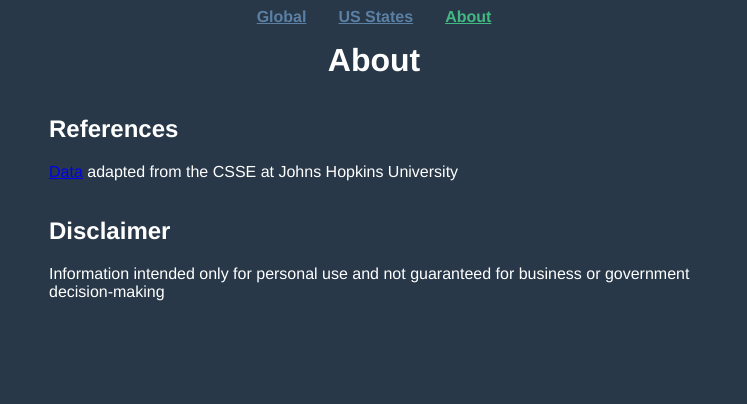
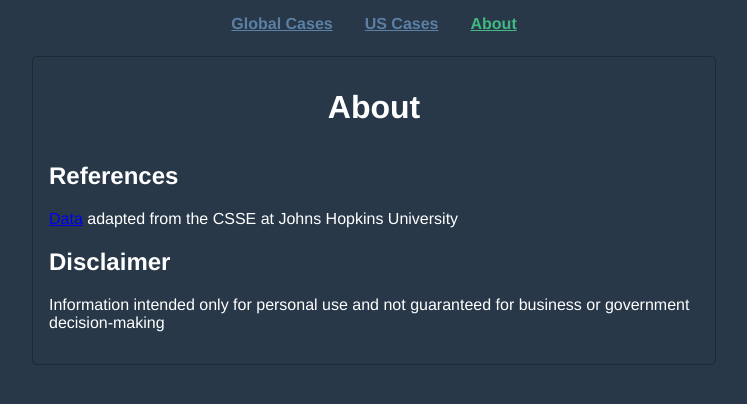
Before and after one commit to awnguy01/covid-19-visualizer, a Vue app: page /about in a window 1280 px wide. Shown: the top 404 px of the page, without its empty margins (266-1013 px from the left). Built offline with nearby package versions, Linux system fonts and the light colour scheme; what vue-loaders would draw is missing.

Commit message:
Updated lambda config and global styles

```diff
--- a/src/App.vue
+++ b/src/App.vue
@@ -1,16 +1,17 @@
 <template>
   <div id="app">
     <nav id="nav">
-      <router-link to="/global">Global</router-link>
-      <router-link to="/us">US States</router-link>
+      <router-link to="/global">Global Cases</router-link>
+      <router-link to="/us">US Cases</router-link>
       <router-link to="/about">About</router-link>
     </nav>
-    <router-view />
+    <div id="routerViewWrapper">
+      <router-view />
+    </div>
   </div>
 </template>
 
 <style lang="scss">
-@import url('./styles/Tooltip.scss');
 h1 {
   margin: 1rem;
 }
@@ -24,6 +25,10 @@ h1 {
 }
 
 #nav {
+  display: flex;
+  flex-wrap: wrap;
+  justify-content: center;
+  line-height: 2rem;
   padding: 0.5rem 0 0;
 
   a {
@@ -38,6 +43,10 @@ h1 {
   }
 }
 
+#routerViewWrapper {
+  margin: 1rem;
+}
+
 #footer {
   display: flex;
   flex-direction: column;
--- a/src/components/TimeSeries.vue
+++ b/src/components/TimeSeries.vue
@@ -241,24 +241,10 @@ export default class TimeSeries extends Vue {
   flex-wrap: wrap;
 }
 
-// @mixin chartStyles() {
-//   height: 29rem;
-//   border: 1px solid #1c2834;
-//   border-radius: 5px;
-// }
-
-// #chart-loader {
-//   @include chartStyles();
-//   display: flex;
-//   justify-content: center;
-//   align-items: center;
-// }
-
 #chart-section {
+  @include borderStyle();
   height: 29rem;
   width: 425px;
-  border: 1px solid #1c2834;
-  border-radius: 5px;
   display: flex;
   flex-direction: column;
   justify-content: center;
@@ -269,7 +255,7 @@ export default class TimeSeries extends Vue {
   display: flex;
   justify-content: center;
   align-items: center;
-  // margin-bottom: 1rem;
+
   input {
     width: 4.5rem;
   }
--- a/src/components/ToggleList.vue
+++ b/src/components/ToggleList.vue
@@ -109,9 +109,9 @@ export default class ToggleList extends Vue {
 
 <style lang="scss" scoped>
 $margin: 1rem;
-$borderProp: 1px solid #1c2834;
 
 #container {
+  @include borderStyle();
   display: flex;
   flex-direction: column;
   margin-right: $margin;
@@ -119,8 +119,6 @@ $borderProp: 1px solid #1c2834;
   margin-bottom: $margin;
   width: 225px;
   min-width: 225px;
-  border: $borderProp;
-  border-radius: 5px;
   min-height: 7rem;
   max-height: 27rem;
   padding: 1rem;
--- a/src/constants/urlStore.ts
+++ b/src/constants/urlStore.ts
@@ -8,8 +8,8 @@ export class URLStore {
   /***** NETLIFY LAMBDA URLS *****/
 
   static NETLIFY_LAMBDA_CONFIRMED_CASES_URL =
-    'https://virwatch.com/.netlify/functions/confirmed-country-cases';
+    '/.netlify/functions/confirmed-country-cases';
 
   static NETLIFY_LAMBDA_DAILY_REPORTS_REPO_CONTENTS_URL =
-    'https://virwatch.com/.netlify/functions/daily-reports';
+    '/.netlify/functions/daily-reports';
 }
--- /dev/null
+++ b/src/styles/variables.scss
@@ -0,0 +1,4 @@
+@mixin borderStyle() {
+  border: 1px solid #1c2834;
+  border-radius: 5px;
+}
--- a/src/views/About.vue
+++ b/src/views/About.vue
@@ -1,6 +1,7 @@
 <template>
   <div id="about">
     <h1>About</h1>
+    <div>
       <section>
         <h2>References</h2>
         <p>
@@ -17,17 +18,20 @@
         </p>
       </section>
     </div>
+  </div>
 </template>
 
 <style lang="scss" scoped>
 #about {
+  @include borderStyle();
   display: flex;
+  flex-wrap: wrap;
+  padding: 1rem;
   flex-direction: column;
   align-items: center;
   text-align: left;
 
-  section {
-    width: 650px;
-  }
+  max-width: 650px;
+  margin: auto;
 }
 </style>
--- /dev/null
+++ b/vue.config.js
@@ -0,0 +1,17 @@
+module.exports = {
+  devServer: {
+    proxy: {
+      '/.netlify': {
+        target: 'http://localhost:9000',
+        pathRewrite: { '^/.netlify/functions': '' }
+      }
+    }
+  },
+  css: {
+    loaderOptions: {
+      sass: {
+        prependData: `@import "@/styles/variables.scss"; @import "@/styles/Tooltip.scss";`
+      }
+    }
+  }
+};
```
Lines whose indentation alone changed are shown as unchanged.
